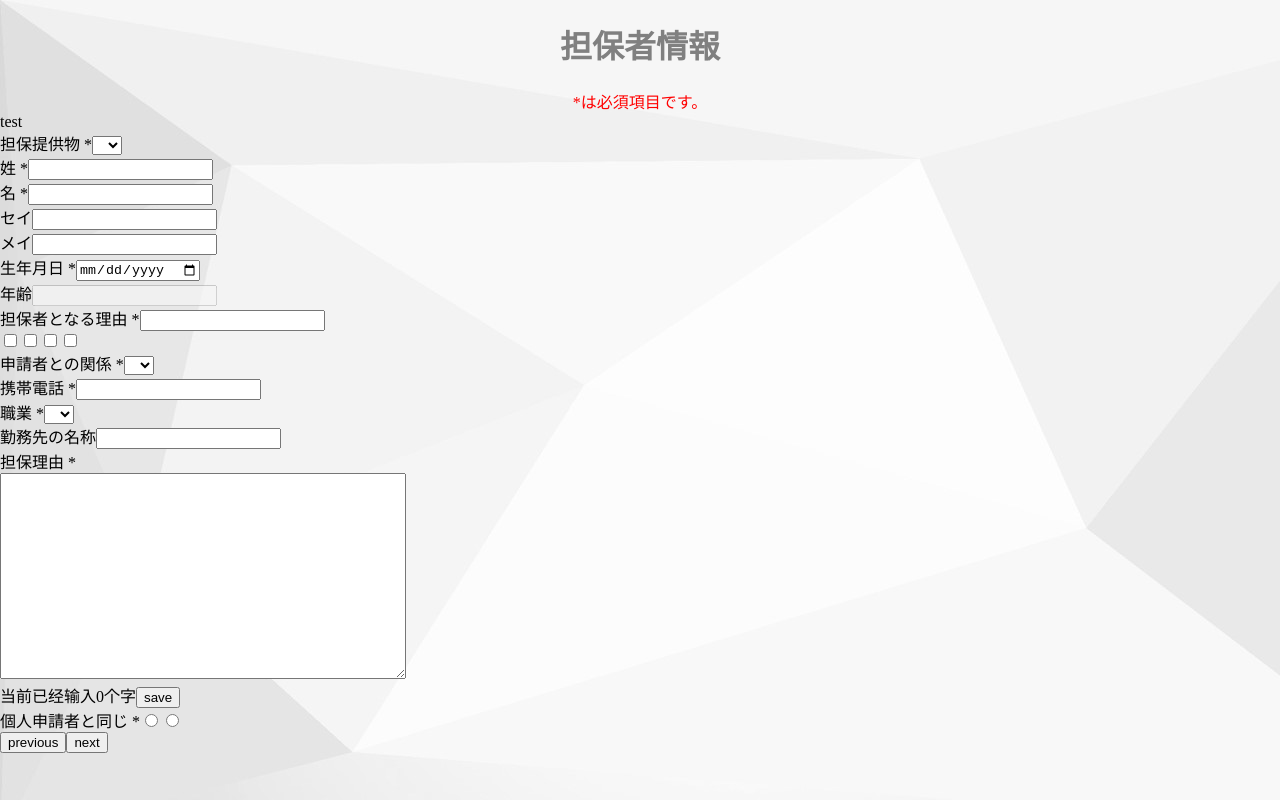
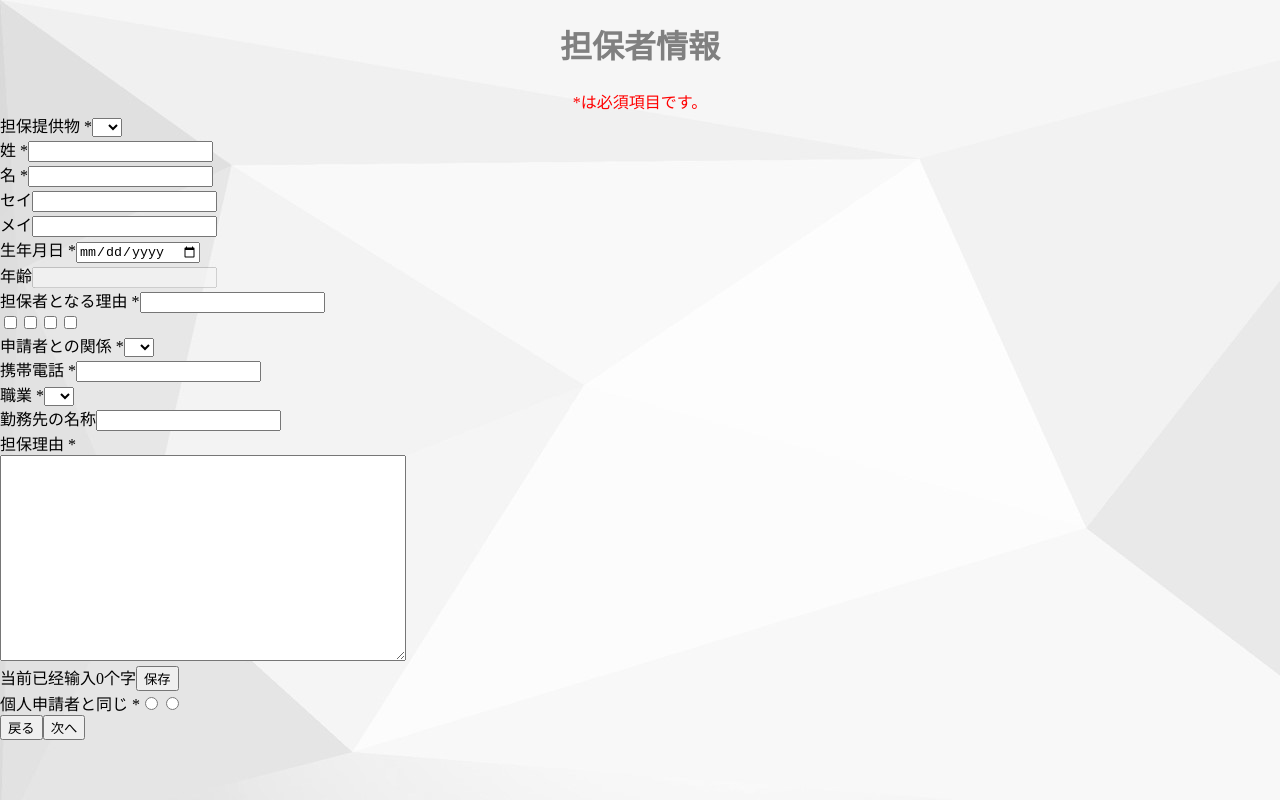
Before and after one commit to RigHakiko/20230214_SaiGaiYuShi_vue_copy_from_github02, a Vue app in the folder 20230208_01_project_vue2_cli_01/: page /Content02 in a window 1280 px wide. Built offline with nearby package versions, Linux system fonts and the light colour scheme.

Commit message:
改按钮显示文字, 注释掉最上面的test

```diff
--- a/20230208_01_project_vue2_cli_01/src/components/Content02.vue
+++ b/20230208_01_project_vue2_cli_01/src/components/Content02.vue
@@ -4,7 +4,7 @@
         <div class="representDiv">
             <span class="represent">*は必須項目です。</span>
         </div>
-        test
+        <!-- test -->
         <!-- <span>fjweofjwei</span> -->
         <!-- <table></table> -->
         <!-- <input type="button" value="tmp" @click="next()" /> -->
@@ -218,7 +218,7 @@
                 cpReasonWarmingTextTooLongFlag
             </span>
             <span>当前已经输入{{ collateralProviderZhy.cpReason.length }}个字</span>
-            <input type="button" value="save" @click="saveReason()" />
+            <input type="button" value="保存" @click="saveReason()" />
             </div>
 
 
@@ -241,8 +241,8 @@
         </div>
 
         <div>
-            <input type="button" value="previous" @click="previous"/>
-            <input type="button" value="next" @click="next" />
+            <input type="button" value="戻る" @click="previous"/>
+            <input type="button" value="次へ" @click="next" />
         </div>
 
 
```
